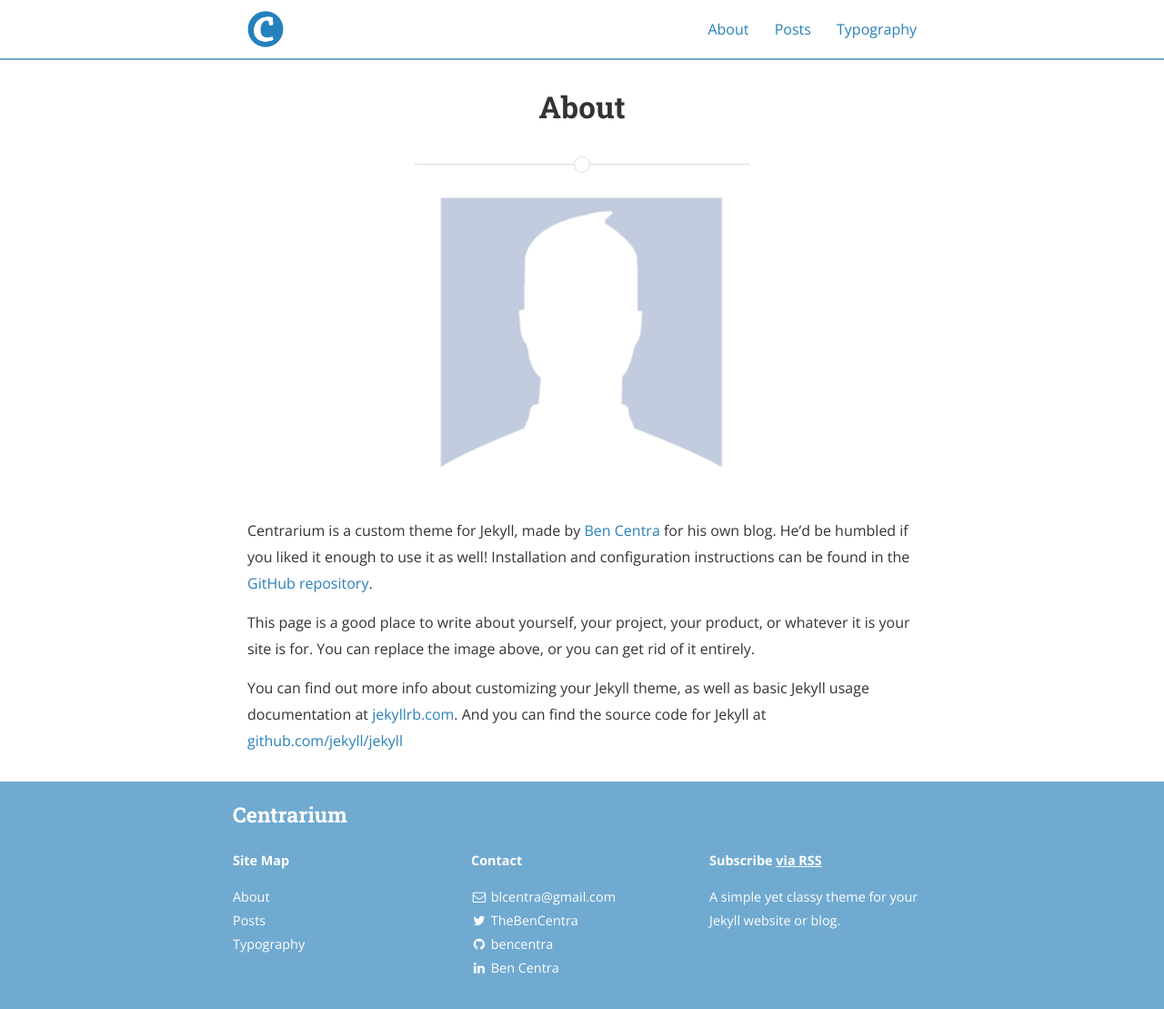
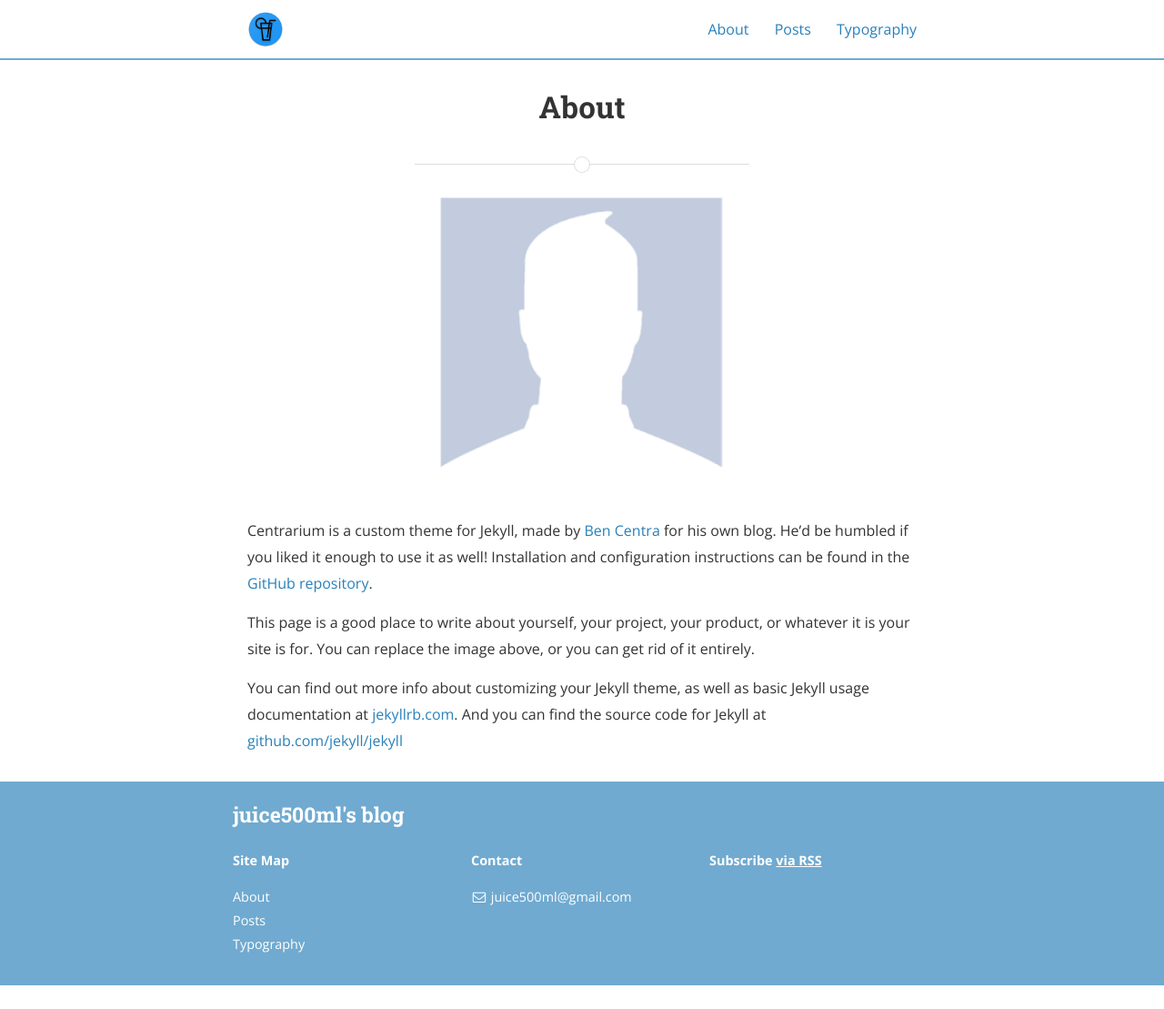
Before and after one commit to juice500ml/juice500ml.github.io, a Jekyll site: the page built from about.md, in a window 1280 px wide. Shown: the whole page at 91% size. Built offline with Jekyll 4.4.1, drawn with Linux system fonts in a browser that asks for light colours; nearby versions of some CDN libraries; after the commit the page ends 1083 px from its top, so only the background shows below that; part of the change alters nothing that is shown.

Commit message:
config settings

```diff
--- a/_config.yml
+++ b/_config.yml
@@ -9,17 +9,17 @@ exclude:
   - "/vendor/"
 
 # Site settings
-title: Centrarium
-subtitle: "A simple yet classy theme for your Jekyll website or blog"
-email: blcentra@gmail.com
-name: Ben Centra
-description: >
-  A simple yet classy theme for your Jekyll website or blog.
+title: juice500ml's blog
+subtitle: "Notes of studying random stuff."
+email: juice500ml@gmail.com
+name: Kwanghee Choi
+#description: >
+#  A simple yet classy theme for your Jekyll website or blog.
 # Base URL of site (i.e. /blog). It should always start with a slash,
 # and never end with a slash. Set it to a blank value if hosting at the
 # root of your server.
-baseurl: "/centrarium" # the subpath of your site, e.g. /blog/
-url: "http://bencentra.github.io" # the base hostname & protocol for your site
+baseurl: "" # the subpath of your site, e.g. /blog/
+url: "http://juice500ml.github.io" # the base hostname & protocol for your site
 cover: "/assets/header_image.jpg"
 logo: "/assets/logo.png"
 
@@ -48,10 +48,10 @@ jekyll-archives:
 
 # Category descriptions (for archive pages)
 descriptions:
-  - cat: jekyll
+  - cat: Probability Primer
     desc: "Posts describing Jekyll setup techniques."
 
-  - cat: dummy
+  - cat: Scala
     desc: "Just some placeholder posts, lorem ipsum and the rest."
 
 # Social icons and sharing options
@@ -69,130 +69,130 @@ descriptions:
 #     url: https://twitter.com/TheBenCentra # URL of your profile (leave blank to not display in footer)
 #     desc: Follow me on Twitter            # Description to display as link title, etc
 #     share: true                           # Include in the "Share" section of posts
-social:
-  - name: Twitter
-    icon: twitter
-    username: TheBenCentra
-    url: https://twitter.com/TheBenCentra
-    desc: Follow me on Twitter
-    share: true
-
-  - name: Facebook
-    icon: facebook
-    username: thebencentra
-    url:
-    desc: Friend me on Facebook
-    share: true
-
-  - name: GitHub
-    icon: github
-    username: bencentra
-    url: https://github.com/bencentra
-    desc: Fork me on GitHub
-    share: false
-
-  - name: LinkedIn
-    icon: linkedin
-    username: Ben Centra
-    url: https://www.linkedin.com/pub/ben-centra/47/769/60a
-    desc: Connect with me on LinkedIn
-    share: true
-
-  - name: Google+
-    icon: google-plus
-    username:
-    url:
-    desc: Add me to your Circles
-    share: true
-
-  - name: YouTube
-    icon: youtube
-    username:
-    url:
-    desc: Subscribe on YouTube
-    share: false
-
-  - name: Instagram
-    icon: instagram
-    username:
-    url:
-    desc: Follow me on Instagram
-    share: false
-
-  - name: Pinterest
-    icon: pinterest
-    username:
-    url:
-    desc: Follow me on Pinterest
-    share: true
-
-  - name: SoundCloud
-    icon: soundcloud
-    username:
-    url:
-    desc: Follow me on SoundCloud
-    share: false
-
-  - name: Tumblr
-    icon: tumblr
-    username:
-    url:
-    desc: Follow me on Tumblr
-    share: false
-
-  - name: Steam
-    icon: steam
-    username:
-    url:
-    desc: Friend me on Steam
-    share: false
-
-  - name: Dribbble
-    icon: dribbble
-    username:
-    url:
-    desc: Follow me on Dribble
-    share: false
-
-  - name: Vimeo
-    icon: vimeo-square
-    username:
-    url:
-    desc: Follow me on Vimeo
-    share: false
-
-  - name: Vine
-    icon: vine
-    username:
-    url:
-    desc: Follow me on Vine
-    share: false
-
-  - name: Reddit
-    icon: reddit
-    username:
-    url:
-    desc: Share to Reddit
-    share: true
-
-  - name: "Hacker News"
-    icon: hacker-news
-    username:
-    url:
-    desc: Share to Hacker News
-    share: false
+#social:
+#  - name: Twitter
+#    icon: twitter
+#    username: TheBenCentra
+#    url: https://twitter.com/TheBenCentra
+#    desc: Follow me on Twitter
+#    share: true
+#
+#  - name: Facebook
+#    icon: facebook
+#    username: thebencentra
+#    url:
+#    desc: Friend me on Facebook
+#    share: true
+#
+#  - name: GitHub
+#    icon: github
+#    username: bencentra
+#    url: https://github.com/bencentra
+#    desc: Fork me on GitHub
+#    share: false
+#
+#  - name: LinkedIn
+#    icon: linkedin
+#    username: Ben Centra
+#    url: https://www.linkedin.com/pub/ben-centra/47/769/60a
+#    desc: Connect with me on LinkedIn
+#    share: true
+#
+#  - name: Google+
+#    icon: google-plus
+#    username:
+#    url:
+#    desc: Add me to your Circles
+#    share: true
+#
+#  - name: YouTube
+#    icon: youtube
+#    username:
+#    url:
+#    desc: Subscribe on YouTube
+#    share: false
+#
+#  - name: Instagram
+#    icon: instagram
+#    username:
+#    url:
+#    desc: Follow me on Instagram
+#    share: false
+#
+#  - name: Pinterest
+#    icon: pinterest
+#    username:
+#    url:
+#    desc: Follow me on Pinterest
+#    share: true
+#
+#  - name: SoundCloud
+#    icon: soundcloud
+#    username:
+#    url:
+#    desc: Follow me on SoundCloud
+#    share: false
+#
+#  - name: Tumblr
+#    icon: tumblr
+#    username:
+#    url:
+#    desc: Follow me on Tumblr
+#    share: false
+#
+#  - name: Steam
+#    icon: steam
+#    username:
+#    url:
+#    desc: Friend me on Steam
+#    share: false
+#
+#  - name: Dribbble
+#    icon: dribbble
+#    username:
+#    url:
+#    desc: Follow me on Dribble
+#    share: false
+#
+#  - name: Vimeo
+#    icon: vimeo-square
+#    username:
+#    url:
+#    desc: Follow me on Vimeo
+#    share: false
+#
+#  - name: Vine
+#    icon: vine
+#    username:
+#    url:
+#    desc: Follow me on Vine
+#    share: false
+#
+#  - name: Reddit
+#    icon: reddit
+#    username:
+#    url:
+#    desc: Share to Reddit
+#    share: true
+#
+#  - name: "Hacker News"
+#    icon: hacker-news
+#    username:
+#    url:
+#    desc: Share to Hacker News
+#    share: false
 
 # Social sharing protocols
 # These are for automatically generating sharing metadata for FB and Twitter
 # OS Protocol is for sharing the source of your site, if you're interested. For more, see osprotocol.com
-protocols:
-    fb_image: "/assets/logo.png"
-    fb_image_width: 612
-    fb_image_height: 605
-    fb_image_type: "image/png"
-
-    twitter_image: "/assets/logo.png"
-
-    os_repo: "https://github.com/bencentra/centrarium.com"
-    os_rcs_type: "git"
-    os_src: "git@github.com:bencentra/centrarium.com.git"
+#protocols:
+#    fb_image: "/assets/logo.png"
+#    fb_image_width: 612
+#    fb_image_height: 605
+#    fb_image_type: "image/png"
+#
+#    twitter_image: "/assets/logo.png"
+#
+#    os_repo: "https://github.com/bencentra/centrarium.com"
+#    os_rcs_type: "git"
+#    os_src: "git@github.com:bencentra/centrarium.com.git"
```
Also changed, not shown: Gemfile.lock, README.md, assets/logo.png, 2 other files.
